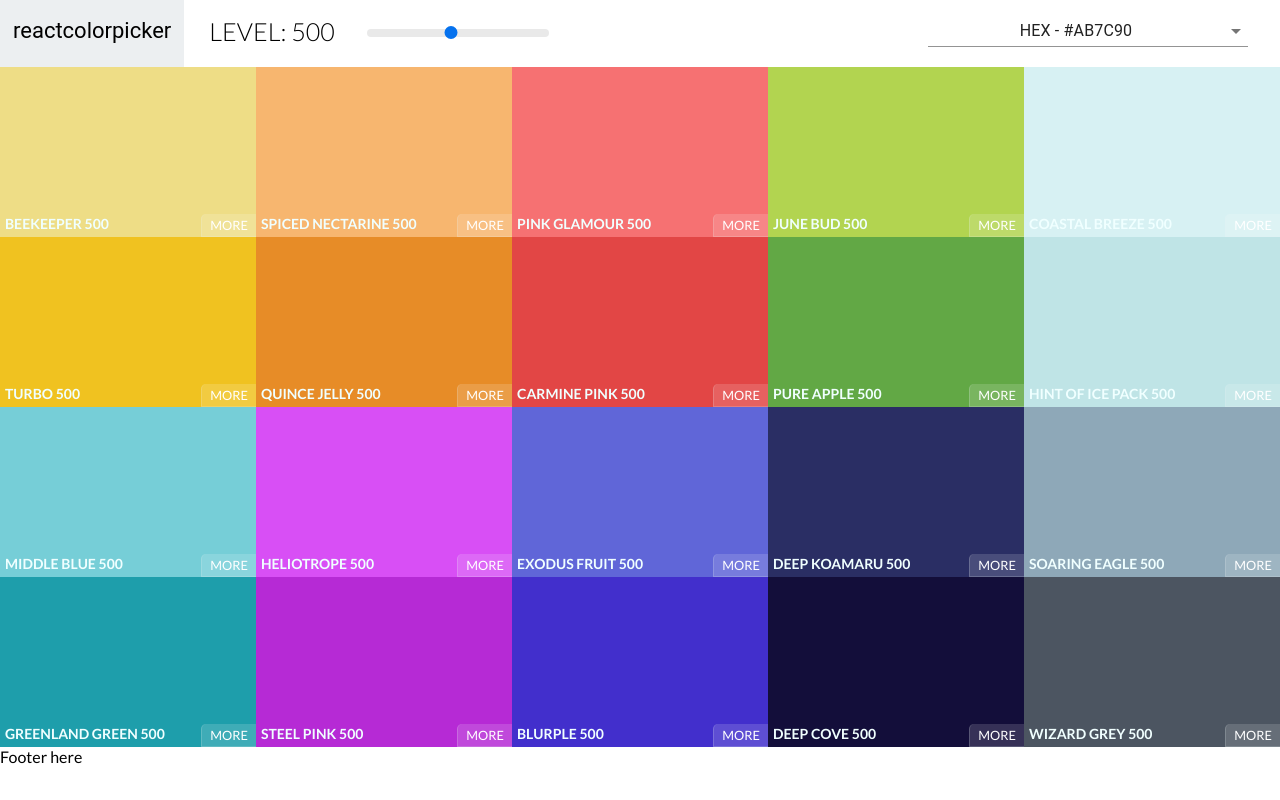
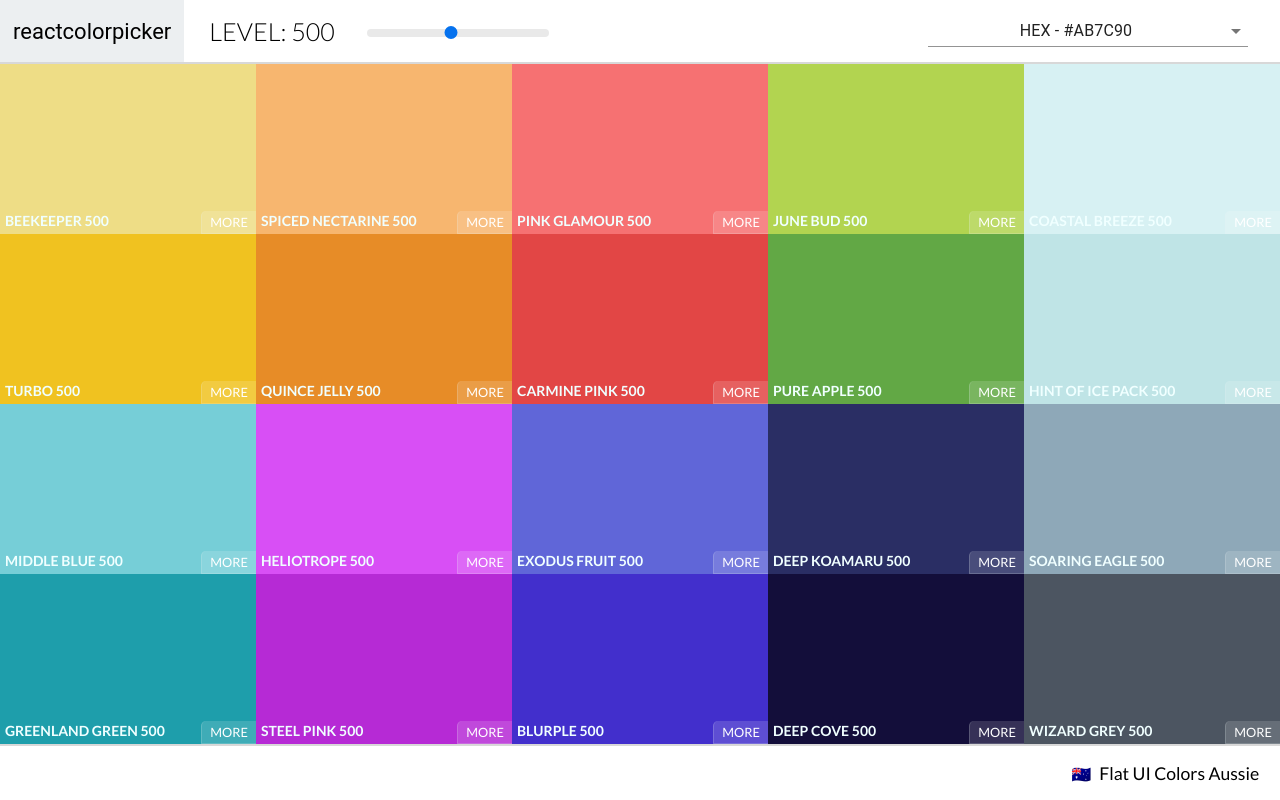
Before and after one commit to SKP-000/react-color-app, a React (Create React App) app: page / in a window 1280 px wide. Built offline with nearby package versions, Linux system fonts and the light colour scheme.

Commit message:
Added Footer component and fixed layout styling of the palette route

```diff
--- /dev/null
+++ b/src/Footer.css
@@ -0,0 +1,20 @@
+.Footer {
+  display: flex;
+  justify-content: flex-end;
+  /* 7vh for Footer and 8vh for Navbar totalling to 15vh covered. The colorboxes altogether occupy 85vh of space. If you wish to change these height values make sure to change the height value of the colorbox area accordingly. */
+  height: 7vh;
+  align-items: center;
+  border-top: 2px solid #d8d8d8;
+}
+
+.Footer-content {
+  margin-right: 1.3rem;
+}
+
+.Footer-emoji {
+  margin-right: .5rem;
+}
+
+.Footer-paletteName {
+  font-size: 1.1rem;
+}
--- /dev/null
+++ b/src/Footer.js
@@ -0,0 +1,18 @@
+import React, { Component } from 'react';
+import './Footer.css';
+
+class Footer extends Component {
+  render() {
+    const { paletteName, emoji } = this.props;
+    return (
+      <footer className="Footer">
+        <div className="Footer-content">
+          <span className="Footer-emoji">{emoji}</span>
+          <span className="Footer-paletteName">{paletteName}</span>
+        </div>
+      </footer>
+    )
+  }
+}
+
+export default Footer;
--- a/src/Navbar.css
+++ b/src/Navbar.css
@@ -2,9 +2,8 @@
   width: 100%;
   display: flex;
   align-items: center;
-  justify-content: flex-start;
-  height: 10vh;
-  margin-top: -6vh;
+  height: 8vh;
+  border-bottom: 2px solid #d8d8d8;
 }
 
 .logo {
@@ -12,7 +11,6 @@
  background-color: #eceff1;
  font-size: 22px;
  margin-right: 15px;
- margin-top: .5rem;
  padding: 0 13px;
  font-family: Roboto;
  align-self: stretch;
@@ -31,7 +29,6 @@
   display: flex;
   align-items: center;
   margin-right: auto;
-  margin-top: .5rem;
 }
 
 .slider-level {
@@ -61,7 +58,6 @@
 
 .Navbar-selector {
   margin-right: 2rem;
-  margin-top: .5rem;
 }
 
 .format-selector {
--- a/src/Palette.css
+++ b/src/Palette.css
@@ -3,7 +3,6 @@
   width: 100vw;
 
   display: flex;
-  justify-content: center;
   flex-direction: column;
 }
 
--- a/src/Palette.js
+++ b/src/Palette.js
@@ -1,6 +1,7 @@
 import React, { Component } from 'react';
 import ColorBox from './ColorBox';
 import Navbar from './Navbar';
+import Footer from './Footer';
 import './Palette.css';
 
 class Palette extends Component {
@@ -46,10 +47,14 @@ class Palette extends Component {
   }
 
   render() {
-    const { colors } = this.props.palette;
+    const { colors, paletteName, emoji } = this.props.palette;
     const { level } = this.state;
     const ColorBoxes = colors[level].map(colorDetails => (
-      <ColorBox background={colorDetails[this.state.format]} name={colorDetails.name} />
+      <ColorBox
+        background={colorDetails[this.state.format]}
+        name={colorDetails.name}
+        key={colorDetails.id}
+      />
     ));
 
     return (
@@ -68,7 +73,10 @@ class Palette extends Component {
           {/* a bunch of color boxes here. TODO */}
         </div>
         {/* Footer here... eventually. TODO */}
-        Footer here
+        <Footer
+          paletteName={paletteName}
+          emoji={emoji}
+          />
       </div>
     )
   }
```
